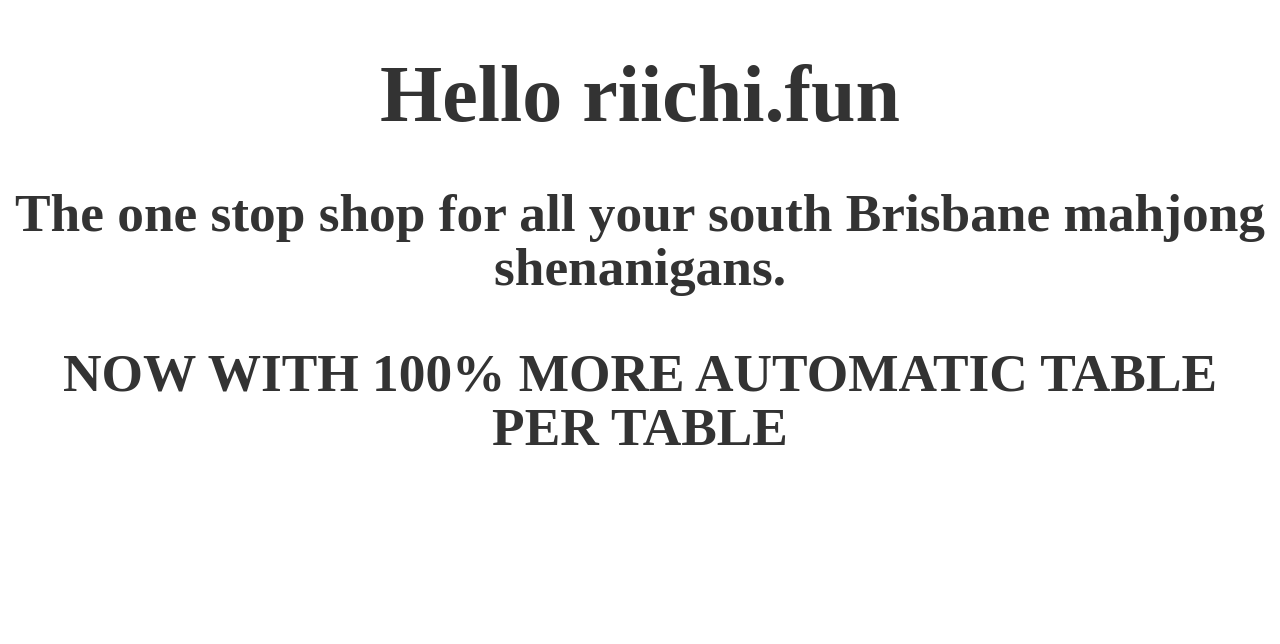
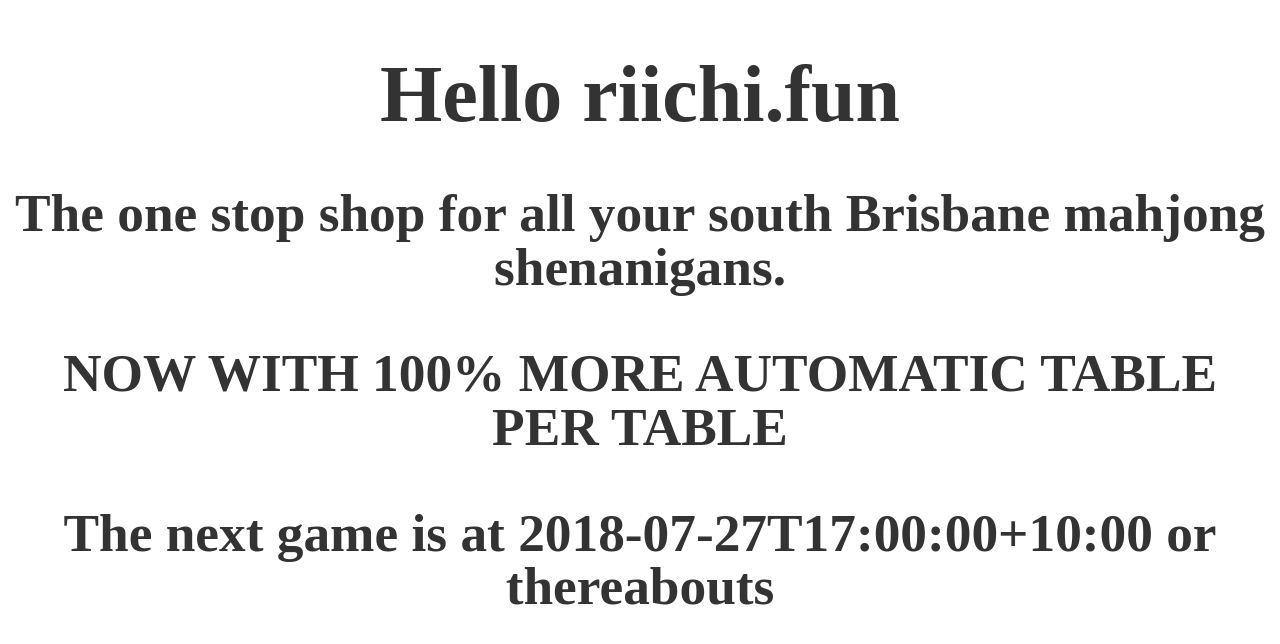
Before and after one commit to SouthBrisbaneRiichiMahjongClub/riichi.fun, a plain HTML site: page index.html in a window 1280 px wide. Shown: the top 644 px of the page. Drawn offline with Linux system fonts and the light colour scheme; grey boxes are pictures that could not be loaded.

Commit message:
Next game

```diff
--- a/index.html
+++ b/index.html
@@ -9,6 +9,7 @@
     <h1>Hello riichi.fun</h1>
     <p>The one stop shop for all your south Brisbane mahjong shenanigans.</p>
     <p>NOW WITH 100% MORE AUTOMATIC TABLE PER TABLE</p>
+    <p>The next game is at 2018-07-27T17:00:00+10:00 or thereabouts</p>
     <p><marquee><img width="400" height= "500" src="IMG_20180715_140220.jpg"/></marquee></p>
   </body>
 </html>
```
